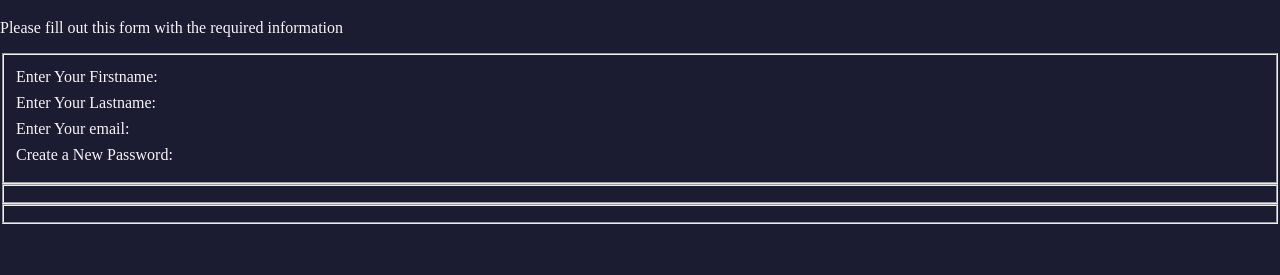
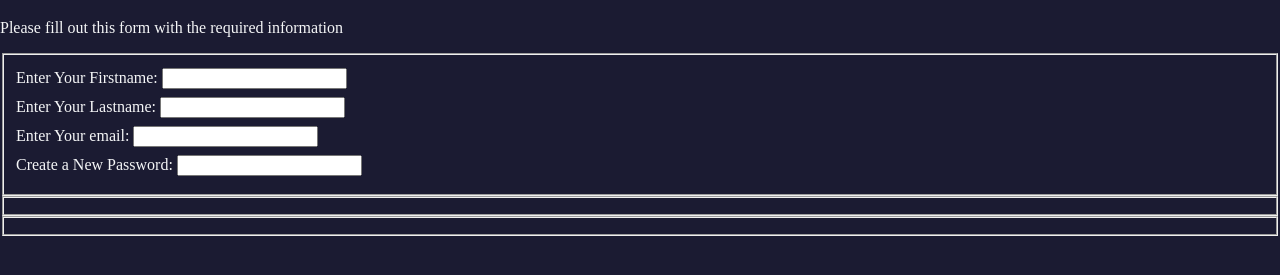
Before and after one commit to Molokwu-Emmanuel/Building-a-Registration-Form, a plain HTML site: page index.html in a window 1280 px wide. Shown: the part 61-336 px from the top of the page. Drawn offline with Linux system fonts and the light colour scheme.

Commit message:
updated index.html

```diff
--- a/index.html
+++ b/index.html
@@ -11,10 +11,10 @@
     <form action="https://register-demo.freecodecamp.org" method="post">
         <!-- Each fielset is like a section of the form -->
         <fieldset>
-            <label for="firstname">Enter Your Firstname:</label>
-            <label for="lastname">Enter Your Lastname:</label>
-            <label for="email">Enter Your email:</label>
-            <label for="password">Create a New Password:</label>
+            <label for="first-name">Enter Your Firstname: <input type="text" id="first-name"></label>
+            <label for="last-name">Enter Your Lastname: <input type="text" id="last-name"></label>
+            <label for="email">Enter Your email: <input type="email" id="email"></label>
+            <label for="new-password">Create a New Password: <input type="password" id="new-password"></label>
         </fieldset>
         <fieldset></fieldset>
         <fieldset></fieldset>
```
